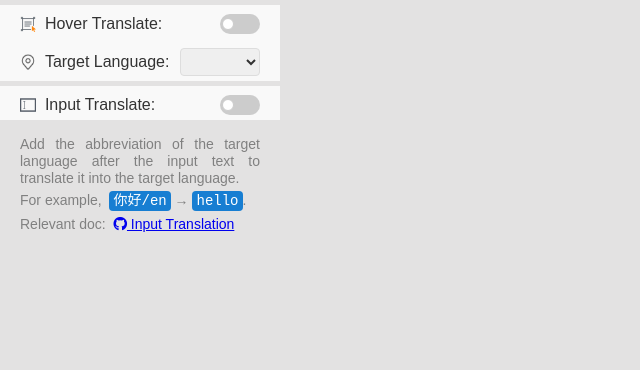
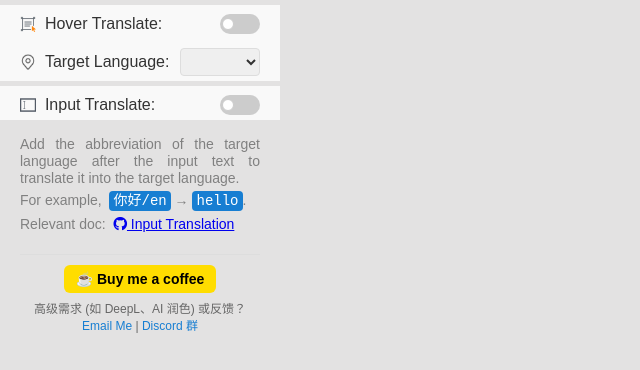
Before and after one commit to kelinkong/Input-Translation, a website built with Vite: page popup/popup.html in a window 1280 px wide. Shown: the whole page, without its empty margins (0-640 px from the left). Built offline with nearby package versions, Linux system fonts and the light colour scheme; some packages are replaced by stand-ins of ours.

Commit message:
feat: add support section and feedback link in popup

```diff
--- a/popup/popup.css
+++ b/popup/popup.css
@@ -3,7 +3,8 @@ body {
     font-size: 16px;
     margin: 0;
     width: 280px;
-    height: 250px;
+    min-height: 250px;
+    height: auto;
     display: flex;
     background-color: #e3e2e2;
     color: #333;
@@ -122,3 +123,44 @@ code {
 .text-container{
     margin: 10px 0;
 }
+.support-container {
+    margin: 5px 20px 15px 20px;
+    padding-top: 10px;
+    border-top: 1px solid #ddd;
+    text-align: center;
+}
+
+.bmc-btn {
+    display: inline-block;
+    background-color: #FFDD00;
+    color: #000000;
+    padding: 6px 12px;
+    border-radius: 6px;
+    text-decoration: none;
+    font-weight: bold;
+    font-size: 14px;
+    margin-bottom: 8px;
+    transition: background-color 0.2s;
+}
+
+.bmc-btn:hover {
+    background-color: #FFC300;
+}
+
+.feedback-text {
+    font-size: 12px;
+    color: #666;
+    margin: 0;
+    padding: 0;
+    text-align: center;
+    line-height: 1.4;
+}
+
+.feedback-text a {
+    color: #177ed2;
+    text-decoration: none;
+}
+
+.feedback-text a:hover {
+    text-decoration: underline;
+}
--- a/popup/popup.html
+++ b/popup/popup.html
@@ -52,6 +52,15 @@
         <p>For example,&nbsp;&nbsp;<code>你好/en</code> &rarr; <code>hello</code>.</p>
         <p>Relevant doc:&nbsp;&nbsp;<a href="#" id="project-link"><i class="fab fa-github"></i> Input Translation</a></p>
     </div>
+    <div class="support-container">
+        <a href="https://www.buymeacoffee.com/kelinkong" target="_blank" class="bmc-btn">
+            ☕ Buy me a coffee
+        </a>
+        <p class="feedback-text">
+            高级需求 (如 DeepL、AI 润色) 或反馈？<br>
+            <a href="mailto:your.email@example.com">Email Me</a> | <a href="https://discord.gg/your_discord_invite" target="_blank">Discord 群</a>
+        </p>
+    </div>
     <script src="popup.js"></script>
 </body>
 
```
